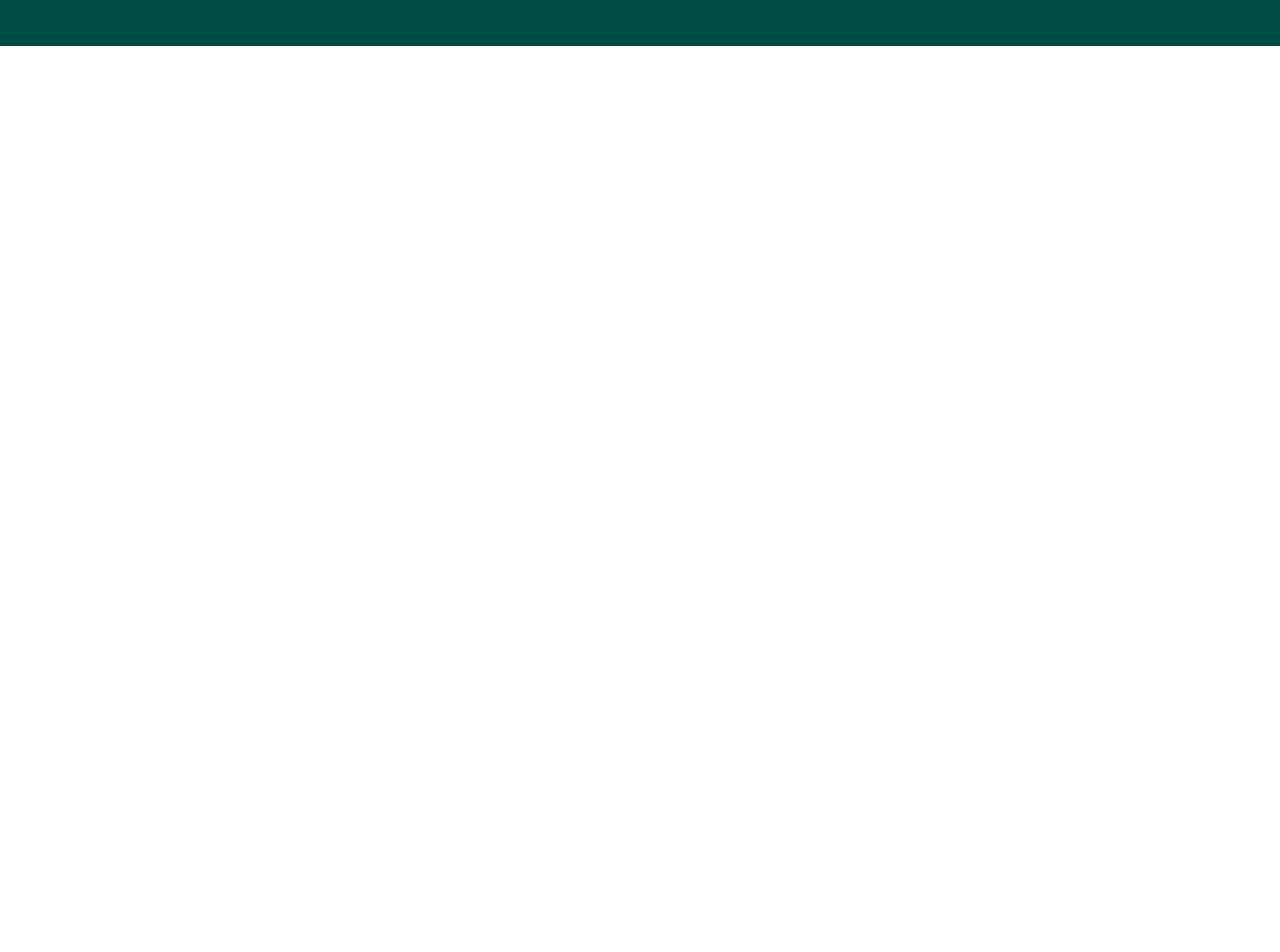
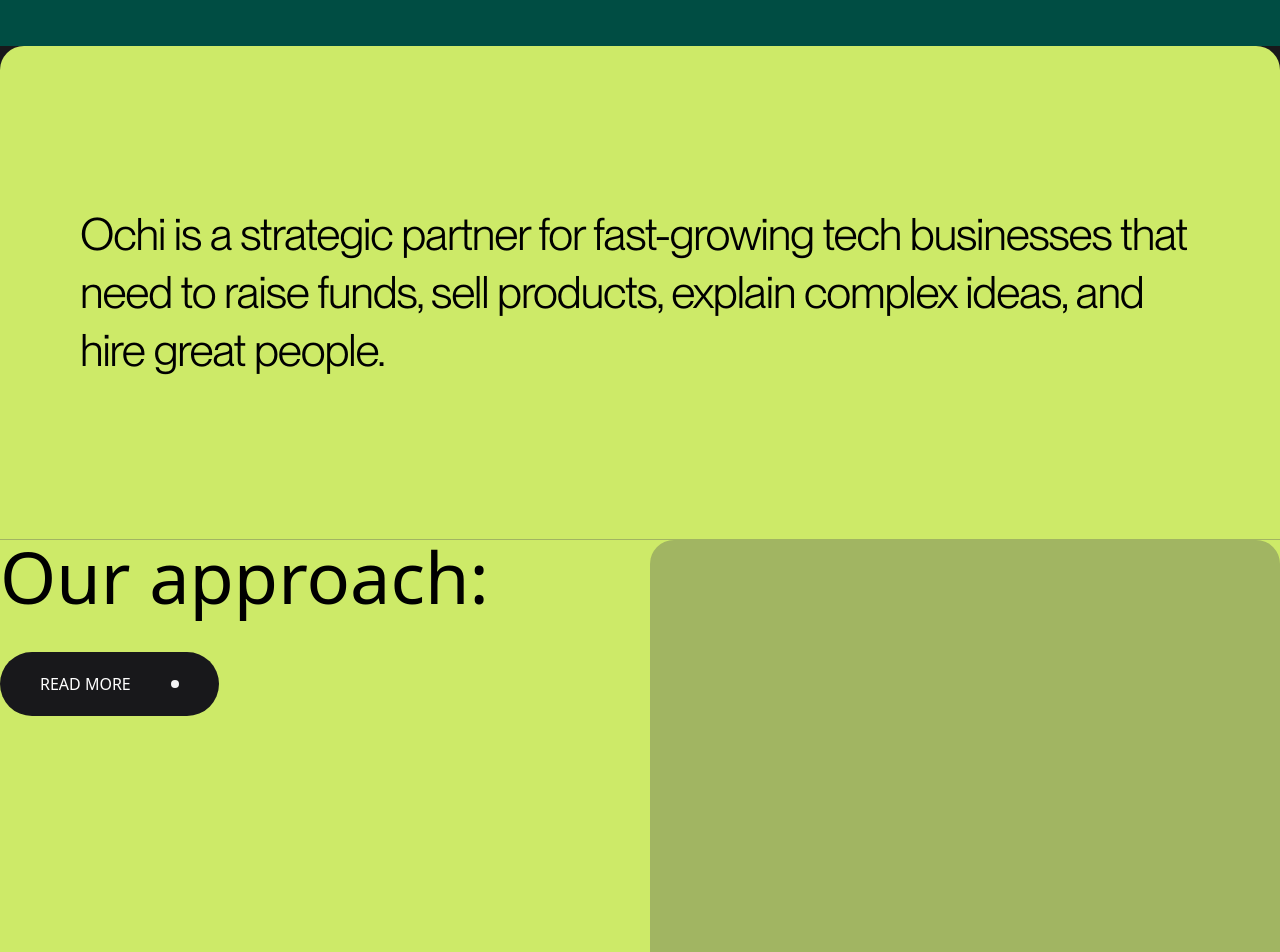
Before and after one commit to Zaahiid/Ochi-design-clone, a React (Vite) app: page / in a window 1280 px wide. Shown: the part 1160-2112 px from the top of the page. Before the commit the page ends 1206 px from the top, so only its background shows below. Built offline with nearby package versions, Linux system fonts and the light colour scheme.

Commit message:
added About section

```diff
--- a/src/App.jsx
+++ b/src/App.jsx
@@ -1,6 +1,7 @@
 import Navbar from "./components/Navbar"
 import LandingPage from "./components/LandingPage"
 import Marquee from "./components/Marquee"
+import About from "./components/About"
 
 function App() {
 
@@ -9,6 +10,7 @@ function App() {
   <Navbar/>
   <LandingPage/>
   <Marquee/>
+  <About/>
   </div>
   )
 }
--- /dev/null
+++ b/src/components/About.jsx
@@ -0,0 +1,22 @@
+const About = () => {
+  return (
+    <div className="w-full py-20 bg-[#cdea68] rounded-t-3xl text-black ">
+      <h1 className="font-neue-montreal text-[3.5vw] p-20 leading-[4.5vw] tracking-tight">
+        Ochi is a strategic partner for fast-growing tech businesses that need
+        to raise funds, sell products, explain complex ideas, and hire great
+        people.
+      </h1>
+      <div className="flex gap-5 w-full border-t-[1px] mt-20 border-[#a1b562]">
+        <div className="w-1/2">
+            <h1 className="text-7xl">Our approach:</h1>
+            <button className="flex items-center gap-10 bg-zinc-900 text-white rounded-full px-10 py-5 mt-10 uppercase">Read More
+            <div className="w-2 h-2 bg-zinc-100 rounded-full"/>
+            </button>
+        </div>
+        <div className="w-1/2 h-[70vh] rounded-3xl bg-[#a1b562]"></div>
+      </div>
+    </div>
+  );
+};
+
+export default About;
```
